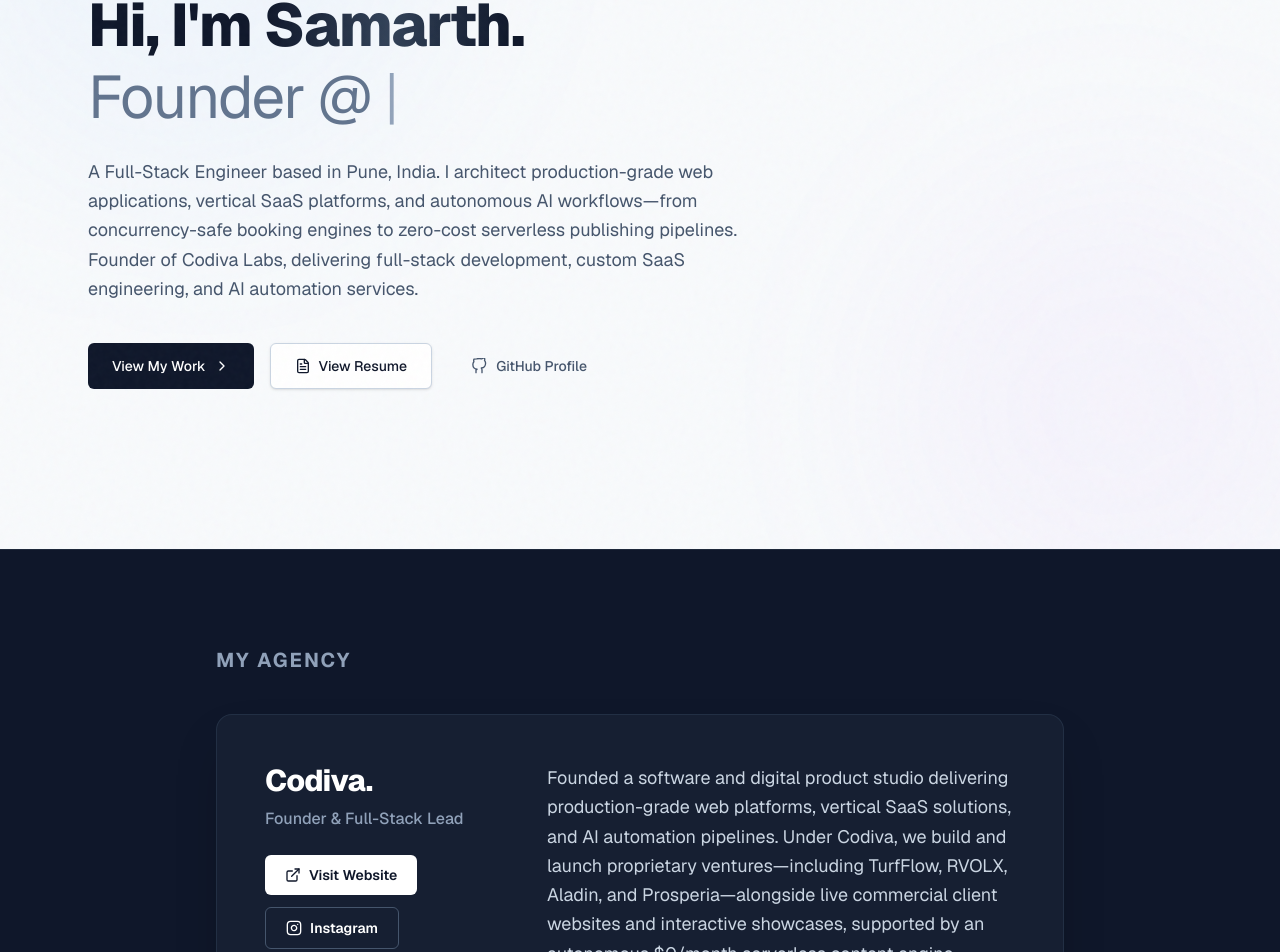
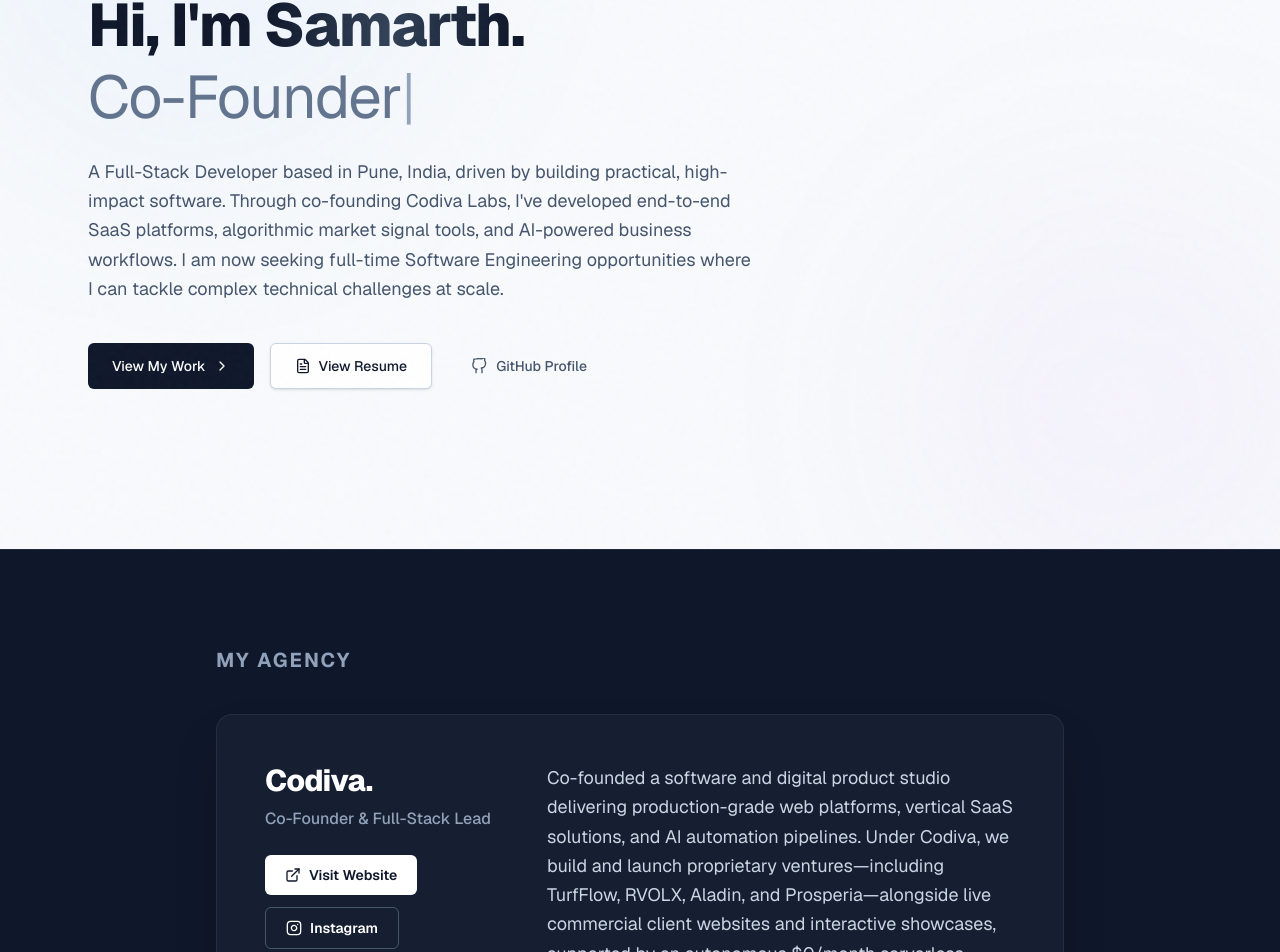
Before and after one commit to bott-127001/Samarth-Portfolio, a React (Vite) app: page / in a window 1280 px wide. Shown: the part 251-1203 px from the top of the page. Built offline with nearby package versions, Linux system fonts and the light colour scheme.

Commit message:
Update hero bio and align Co-Founder role across sections

```diff
--- a/src/App.jsx
+++ b/src/App.jsx
@@ -129,7 +129,7 @@ const TypewriterHeading = () => {
     "Full-Stack Engineer",
     "SaaS & AI Builder",
     "GenAI & Automation Developer",
-    "Founder @ Codiva Labs"
+    "Co-Founder @ Codiva Labs"
   ];
   const [currentPhraseIndex, setCurrentPhraseIndex] = useState(0);
   const [currentText, setCurrentText] = useState("");
@@ -190,7 +190,7 @@ const Hero = () => (
         <TypewriterHeading />
 
         <motion.p variants={fadeIn} className="text-lg text-slate-600 leading-relaxed max-w-2xl mb-10">
-          A Full-Stack Engineer based in Pune, India. I architect production-grade web applications, vertical SaaS platforms, and autonomous AI workflows—from concurrency-safe booking engines to zero-cost serverless publishing pipelines. Founder of Codiva Labs, delivering full-stack development, custom SaaS engineering, and AI automation services.
+          A Full-Stack Developer based in Pune, India, driven by building practical, high-impact software. Through co-founding Codiva Labs, I've developed end-to-end SaaS platforms, algorithmic market signal tools, and AI-powered business workflows. I am now seeking full-time Software Engineering opportunities where I can tackle complex technical challenges at scale.
         </motion.p>
 
         <motion.div variants={fadeIn} className="flex flex-wrap gap-4 text-sm font-medium">
@@ -231,7 +231,7 @@ const CodivaSection = () => {
           <div className="flex flex-col md:flex-row gap-8 items-start">
             <div className="w-full md:w-1/3 shrink-0">
               <h3 className="text-3xl font-extrabold text-white mb-2">Codiva.</h3>
-              <p className="text-slate-400 font-medium mb-6">Founder & Full-Stack Lead</p>
+              <p className="text-slate-400 font-medium mb-6">Co-Founder & Full-Stack Lead</p>
               <div className="flex flex-wrap gap-3">
                 <a href="https://codivalabs.com" target="_blank" rel="noreferrer" className="inline-flex items-center gap-2 px-5 py-2.5 bg-white text-slate-900 rounded-md text-sm font-semibold hover:bg-slate-100 transition-colors">
                   <ExternalLink size={16} /> Visit Website
@@ -243,7 +243,7 @@ const CodivaSection = () => {
             </div>
             <div className="w-full md:w-2/3">
               <p className="text-slate-300 leading-relaxed text-lg mb-6">
-                Founded a software and digital product studio delivering production-grade web platforms, vertical SaaS solutions, and AI automation pipelines. Under Codiva, we build and launch proprietary ventures—including TurfFlow, RVOLX, Aladin, and Prosperia—alongside live commercial client websites and interactive showcases, supported by an autonomous $0/month serverless content engine running daily on @codiva_labs.
+                Co-founded a software and digital product studio delivering production-grade web platforms, vertical SaaS solutions, and AI automation pipelines. Under Codiva, we build and launch proprietary ventures—including TurfFlow, RVOLX, Aladin, and Prosperia—alongside live commercial client websites and interactive showcases, supported by an autonomous $0/month serverless content engine running daily on @codiva_labs.
               </p>
               <div className="pt-4 border-t border-slate-700/60 flex flex-col gap-3 text-sm text-slate-400">
                 <div className="flex flex-wrap items-center gap-x-2 gap-y-1">
@@ -600,7 +600,7 @@ const Projects = () => {
 const Experience = () => {
   const experiences = [
     {
-      role: "Founder & Full-Stack Lead",
+      role: "Co-Founder & Full-Stack Lead",
       company: "Codiva Labs",
       date: "Jul 2025 – Present",
       points: [
```
